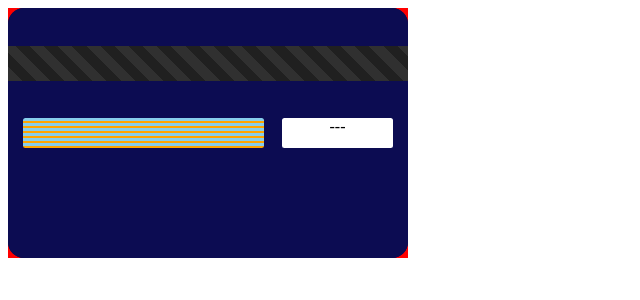
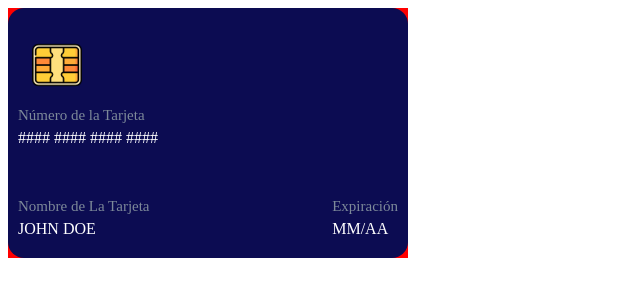
Before and after one commit to Johan2511/Tarjeta_credito, a React (Vite) app: page / in a window 1280 px wide. Shown: the top 300 px of the page, without its empty margins (0-640 px from the left). Built offline with nearby package versions, Linux system fonts and the light colour scheme.

Commit message:
correccion de la parte trasera de la tarjeta y se agrego logica en el jsx de tarjeta para que se voltee al darle click

```diff
--- a/src/components/Tarjeta/Tarjeta.css
+++ b/src/components/Tarjeta/Tarjeta.css
@@ -41,8 +41,12 @@
     -webkit-backface-visibility: hidden;
     backface-visibility: hidden;
     border-radius: 1em;
-    /* transform:rotateY(180deg); */
+    transform:rotateY(180deg);
 
+}
+
+.Voltear .flip-card-inner {
+    transform:rotateY(180deg);
 }
 
 .chip {
@@ -51,6 +55,7 @@
     left: 1.5em;
     width: 50px;
 }
+
 
 .Label {
     font-size: 15px;
@@ -72,6 +77,7 @@
     display: flex;
     flex-direction: column;
     align-items: start;
+    margin: 10px;
 }
 
 .Data {
@@ -102,7 +108,7 @@
     skyblue 3px,
     orange 3px,
     orange 5px    );
-    width: 65%;
+    width: 70%;
     height: 30px;
     border-radius:2.5px;
 }
@@ -116,9 +122,9 @@
 
 .ccv {
     background-color: white;
-    width: 30%;
-    height: 30px;
+    width: 25%;
     color: black;
     font-size: 16px;
     border-radius:2.5px;
+    padding: 2.5px;
 }
--- a/src/components/Tarjeta/Tarjeta.jsx
+++ b/src/components/Tarjeta/Tarjeta.jsx
@@ -1,10 +1,16 @@
+import { useState } from 'react'
 import ImgChip from '../../assets/tarjeta-de-credito.png'
 import './Tarjeta.css'
 
 const Tarjeta = () => {
+
+const [changePosition , setChangePosition] = useState(false);
+
   return (
     <>
-        <div className='flip-card'>
+        <div
+        onClick={() => setChangePosition(!changePosition)}
+        className={`flip-card${changePosition ? " Voltear" : ""}`}>
             <div className='flip-card-inner'>
 
                 {/* Parte Delantera de la tarjeta */}
```
